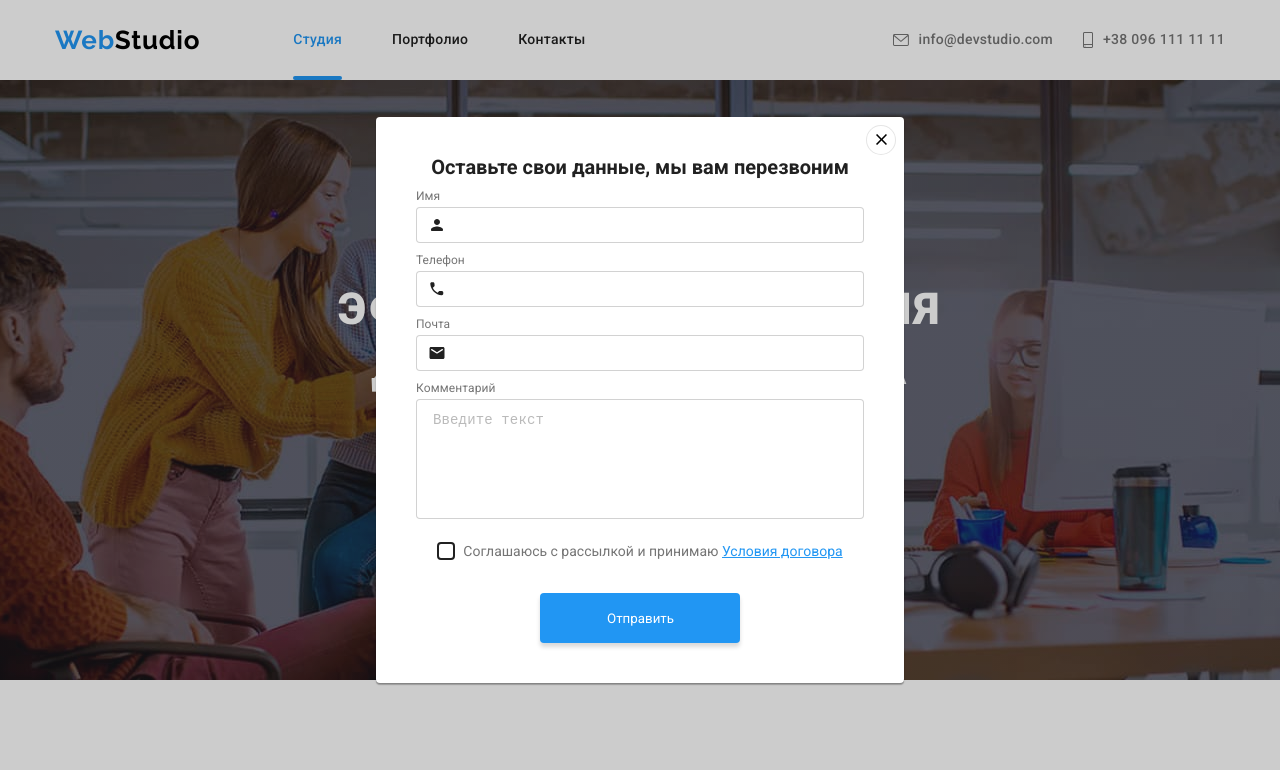
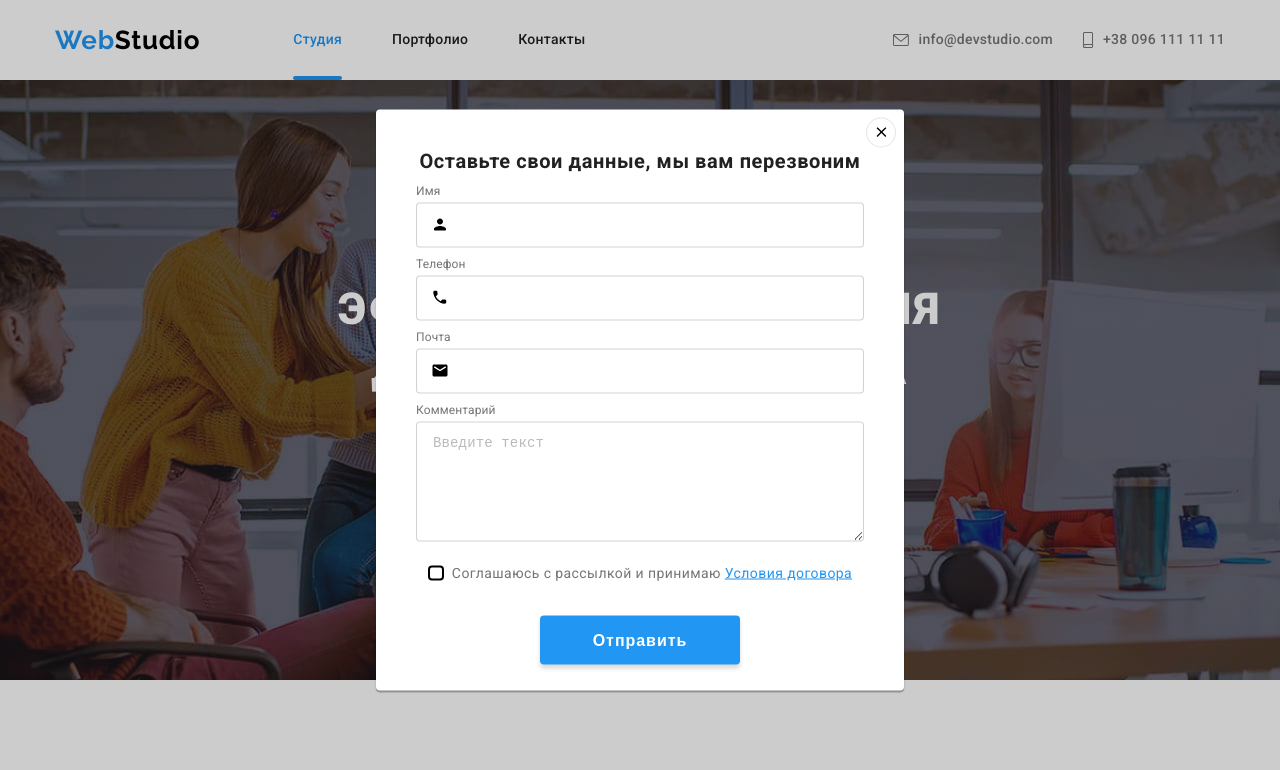
Before and after one commit to Victoriia-Oliinyk/goit-markup-hw-06, a plain HTML site: page index.html in a window 1280 px wide. Both pictures are taken after a click on the button "Заказать услугу". Shown: the top 770 px of the page. Drawn offline with Linux system fonts and the light colour scheme.

Commit message:
Новый вариант модального окна

```diff
--- a/css/styles.css
+++ b/css/styles.css
@@ -287,240 +287,264 @@ body {
   color: var(--accent-color);
 }
 /*---------------------------- Модальное окно ----------------------------*/
-
-.icon-close-modal {
-  fill: currentColor;
-}
-
-.icon-close-modal {
-  fill: #000000;
-}
-.button-close:hover,
-.button-close:focus {
-  color: #2196f3;
-}
-
-.close-button-icon {
-  fill: currentColor;
-}
 .backdrop {
   position: fixed;
   top: 0;
   left: 0;
-  z-index: 10;
-
   width: 100%;
   height: 100%;
+  opacity: 1;
+  background-color: rgba(0, 0, 0, 0.2);
 
-  background-color: rgba(0, 0, 0, 0.2);
+  transition: opacity 250ms cubic-bezier(0.4, 0, 0.2, 1);
 }
+
 .backdrop.is-hidden {
-  visibility: hidden;
   opacity: 0;
   pointer-events: none;
-  transition-property: background-color;
-  transition-duration: 250ms;
-  transition-timing-function: cubic-bezier(0.4, 0, 0.2, 1);
-  transition-property: visibility, opacity;
-  transition-duration: 250ms;
-  transition-timing-function: cubic-bezier(0.4, 0, 0.2, 1);
 }
 
-.backdrop.is-hidden .modal {
-  opacity: 0;
-  transform: translate(-50%, -50%) scale(1.5);
+.backdrop.is-hidden .model-wrapper {
+  transform: translate(-50%, -50%) scale(0.9);
 }
-.modal {
+
+.model-wrapper {
   position: absolute;
   top: 50%;
   left: 50%;
+  width: 528px;
+  height: 581px;
   padding: 40px;
-  width: 528px;
-
   background-color: var(--background-body-color);
-  box-shadow: 0px 1px 3px rgba(0, 0, 0, 0.12), 0px 1px 1px rgba(0, 0, 0, 0.14),
-    0px 2px 1px rgba(0, 0, 0, 0.2);
+  box-shadow: 0px 1px 3px rgb(0 0 0 / 12%), 0px 1px 1px rgb(0 0 0 / 14%),
+    0px 2px 1px rgb(0 0 0 / 20%);
   border-radius: 4px;
-
-  opacity: 1;
   transform: translate(-50%, -50%) scale(1);
-  transition: transform 250ms cubic-bezier(0.4, 0, 0.2, 1),
-    opasity 250ms cubic-bezier(0.4, 0, 0.2, 1);
+  transition: transform cubic-bezier(0.4, 0, 0.2, 1);
 }
 
-/*------------------------------- Форма модального окна -----------------*/
+.model-btn:hover,
+.model-btn:focus {
+  fill: var(--accent-color);
+}
 
-.modal-text {
-  margin-bottom: 12px;
+.model-btn {
+  display: flex;
+  align-items: center;
+  justify-content: center;
+  position: absolute;
+  top: 8px;
+  right: 8px;
+  width: 30px;
+  height: 30px;
+  cursor: pointer;
+  background: var(--background-body-color);
+  border: 1px solid rgba(0, 0, 0, 0.1);
+  border-radius: 50%;
+  transition: fill 250ms cubic-bezier(0.4, 0, 0.2, 1);
+}
+
+/*--------------------- Оформление формы модальном окне --------------------------*/
+.form-group {
   display: block;
-  text-align: center;
+  margin-bottom: 10px;
+}
+.textarea {
+  resize: none;
+}
+.form-textarea {
+  display: block;
+  margin-bottom: 20px;
+}
+
+.form-title {
+  display: block;
   font-weight: 700;
   font-size: 20px;
-  line-height: 23px;
-  line-height: 100%;
-
-  letter-spacing: 3%;
+  line-height: 1.15;
+  text-align: center;
+  letter-spacing: 0.03em;
+  margin-bottom: 12px;
+}
+.form-label {
+  display: block;
+  font-weight: 400;
+  font-size: 12px;
+  line-height: 1.16;
+  letter-spacing: 0.01em;
+  color: var(--primary-text-color);
+  margin-bottom: 4px;
 }
 
 .form-input {
-  margin: 0;
-  padding: 10px 20px 10px 42px;
-  font: inherit;
+  width: 100%;
+  padding: 14px 14px 14px 42px;
+
+  border: 1px solid rgba(33, 33, 33, 0.2);
   border-radius: 4px;
-  border: 1px solid rgba(33, 33, 33, 0.2);
-  width: 100%;
   outline: transparent;
-  cursor: pointer;
-  transition: border 250ms cubic-bezier(0.4, 0, 0.2, 1);
-  transition: fill 250ms cubic-bezier(0.4, 0, 0.2, 1);
 }
-.form-input:focus ~ .icon-modal {
+
+.form-input:hover,
+.form-input:focus {
+  border-color: var(--accent-color);
+}
+
+
+
+.form-input:hover + .form-icon,
+.form-input:focus + .form-icon {
   fill: var(--accent-color);
 }
-.form-input:focus {
-  border: 1px solid var(--accent-color);
+
+.form-icon:hover,
+.form-icon:focus {
+  fill: var(--accent-color);
 }
 
-.form-labal {
+.form-input-container {
+  display: flex;
+  flex-direction: column;
   position: relative;
-
-  display: block;
-  margin-bottom: 10px;
-  text-align: left;
-  font-size: 12px;
-  color: rgba(117, 117, 117, 1);
 }
 
-.icon-modal {
-  fill: rgba(33, 33, 33, 1);
-  transition: fill 250ms cubic-bezier(0.4, 0, 0.2, 1);
-
-  position: absolute;
-  bottom: 9px;
-  left: 12px;
-}
-.icon-modal-form {
-  color: var(--primary-text-color);
-  display: block;
-  margin-bottom: 4px;
-}
-.custom-chekbox {
-  fill: var(--hero-title-color);
+.form-group {
+  position: relative;
 }
 
-.button-modal-form {
-  display: block;
-  margin: 0 auto;
-  padding-top: 10px;
-  padding-right: 28px;
-  padding-bottom: 10px;
-  padding-left: 29px;
-  display: flex;
-  min-width: 200px;
-  height: 50px;
-  cursor: pointer;
-  color: var(--hero-title-color);
-  background-color: var(--accent-color);
-  box-shadow: 0px 4px 4px 0px rgba(0, 0, 0, 0.15);
-  border: 1px solid transparent;
-  border-radius: 4px;
-  justify-content: center;
-  align-items: center;
-  transition-property: background-color;
-  transition-duration: 250ms;
-  transition-timing-function: cubic-bezier(0.4, 0, 0.2, 1);
-  font-family: inherit;
+.form-icon {
+  position: absolute;
+  bottom: 14px;
+  left: 15px;
 }
 
-.button-modal-form:hover,
-.button-modal-form:focus {
-  background-color: rgba(24, 140, 232, 1);
-  box-shadow: 0px 4px 4px 0px rgba(0, 0, 0, 0.25);
-}
-/*-------------------------- Комментарии в форме ----------------------*/
-
-.comment-group {
+.form-comments {
   display: flex;
-  flex-direction: column;
-  margin-bottom: 20px;
-}
-
-.comment {
-  font-size: 12px;
-  line-height: 1.17;
-  letter-spacing: 0.01em;
-  margin-bottom: 4px;
-  color: var(--primary-text-color);
-}
-.textarea-form {
-  display: block;
-  padding: 12px 16px;
   width: 100%;
   height: 120px;
-  resize: none;
+
   border: 1px solid rgba(33, 33, 33, 0.2);
   border-radius: 4px;
-  transition: box-shadow 250ms cubic-bezier(0.4, 0, 0.2, 1);
+  padding: 12px 16px;
+  outline: transparent;
 }
+ .form-comments:hover,
+ .form-comments:focus {
+   border-color: var(--accent-color);
+ }
 
-.textarea-form:focus {
-  outline: transparent;
-  border: 1px solid var(--accent-color);
-}
-.textarea-form::placeholder {
+.form-comments::placeholder {
   font-size: 14px;
   line-height: 16px;
   letter-spacing: 0.01em;
-  color: rgba(117, 117, 117, 0.5);
+  color: rgba(117, 117, 117, 0.5);}
+
+.form-polisy-group {
+  display: flex;
+  font-weight: 400;
+  font-size: 14px;
+  line-height: 1.71;
+  letter-spacing: 0.03em;
+  align-items: center;
+  justify-content: center;
+  color: var(--second-text-color);
+  cursor: pointer;
 }
 
-/*----------------------------- Чекбокс------------------------- */
-.form-policy-group {
+.custom-checkbox {
+  width: 16px;
+  height: 15px;
+  margin-right: 8px;
   display: flex;
   align-items: center;
   justify-content: center;
-  margin-bottom: 30px;
+
+  border-radius: 4px;
+  border: 2px solid #000000;
+  outline-offset: -2px;
+  cursor: pointer;
 }
 
-.custom-checkbox {
-  width: 18px;
-  height: 18px;
-  margin-right: 8px;
-  cursor: pointer;
-  display: flex;
-  align-items: center;
-  justify-content: center;
-  fill: #ffffff;
-  border-radius: 4px;
-  outline: none;
-  border: 2px solid var(--title-text-color);
-
-  transition: border 250ms cubic-bezier(0.4, 0, 0.2, 1);
+.custom-checkbox-icon {
+  opacity: 0;
+  transition: transform 250ms cubic-bezier(0.4, 0, 0.2, 1),
+    opacity 250ms cubic-bezier(0.4, 0, 0.2, 1);
 }
 
-.checkbox + .custom-checkbox {
-
-  border: 2px solid var(--title-text-color);
-  outline: none;
+.checkbox:checked + .custom-checkbox-icon {
+  opacity: 1;
 }
 
+.form-polisy-decs {
+  font-weight: 400;
+  font-size: 14px;
+  line-height: 1.71;
+  letter-spacing: 0.03em;
 
- .checkbox:checked:focus + .custom-checkbox {
-  border: 2px solid var(--accent-color);
- background-color: var(--accent-color);
- fill: #ffffff;
- background-image: url(../images/icons.svg/symbol-ds.svg#icon-check);
+  color: var(--primary-text-color);
 }
 
-.form-policy-desc {
-  font-size: 14px;
-  color: var(--primary-text-color);
-  line-height: 24px;
-  letter-spacing: 3%;
+.visually-hidden-checkbox {
+  position: absolute;
+  width: 1px;
+  height: 1px;
+  margin: -1px;
+  border: 0;
+  padding: 0;
+  white-space: nowrap;
+  clip-path: inset(100%);
+  clip: rect(0 0 0 0);
+  overflow: hidden;
 }
 
-.form-policy-link {
+.checkbox:checked + .custom-checkbox {
+  fill: #ffffff;
+}
+.checkbox:focus + .custom-checkbox {
+background-color: var(--accent-color);
+  border-color: var(--accent-color);
+  fill: #ffffff;
+}
+
+.checkbox:checked + .custom-checkbox .custom-checkbox-icon {
+  opacity: 1;
+}
+
+.custom-checkbox-icon {
+  opacity: 0;
+  transition: 250ms cubic-bezier(0.4, 0, 0.2, 1);
+}
+
+.checkbox-label-link {
   color: var(--accent-color);
+}
+
+.submit-btn {
+  display: flex;
+  margin-left: auto;
+  margin-right: auto;
+  margin-top: 30px;
+  justify-content: center;
+  align-items: center;
+  text-align: center;
+  padding: 10px 16px;
+  min-width: 200px;
+  background-color: var(--accent-color);
+  color: var(--background-body-color);
+  font-weight: 700;
+  font-size: 16px;
+  line-height: 1.87;
+  letter-spacing: 0.06em;
+  cursor: pointer;
+  border-width: 0;
+  border-radius: 4px;
+  box-shadow: 0px 4px 4px rgb(0 0 0 / 15%);
+  transition: background-color  250ms cubic-bezier(0.4, 0, 0.2, 1);
+}
+
+.form-input-container:focus-within {
+  fill: var(--accent-color);
+  border-color: var(--accent-color);
 }
 
 /*---------------------------- section----------------------- */
--- a/index.html
+++ b/index.html
@@ -87,103 +87,76 @@
         </div>
       </section>
 <div data-modal class="backdrop is-hidden">
-        <div class="modal">
-          <button data-modal-close type="button" class="button-close">
-            <svg class="close-button-icon" width="18px" height="18px">
+      <div class="model-wrapper">
+        <button data-modal-close class="model-btn">
+          <svg width="18" height="18">
             <use
                 href="./images/icons.svg/symbol-defs1.svg#icon-close-modal"
               ></use>
           </svg>
         </button>
-          <!-- ======================================================================= -->
-          <!------------------ Форма модального окна --------------------------->
-          <!-- ======================================================================== -->
-
-          <div class="modal-main">
-            <strong class="modal-text"
-              >Оставьте свои данные, мы вам перезвоним</strong
-            >
-
-            <form class="form">
-              <label for="name" class="form-labal">
-                <span class="icon-modal-form">Имя</span>
-                <input type="text" class="form-input" name="name" id="name" />
-                <svg class="icon-modal" width="18px" height="18px">
+        <strong class="form-title">Оставьте свои данные, мы вам перезвоним</strong>
+        <form class="modal-form">
+          <label class="form-group">
+            <span class="form-label">Имя</span>
+            <div class="form-input-container">
+              <input class="form-input" type="text" name="user-name" required />
+              <svg class="form-icon" width="18" height="18">
                  <use
                     href="./images/icons.svg/symbol-defss.svg#icon-person"
                   ></use>
               </svg>
+            </div>
           </label>
-
-              <label for="tel" class="form-labal">
-                <span class="icon-modal-form">Телефон</span>
-                <input type="tel" class="form-input" name="tel" id="tel" />
-                <svg class="icon-modal" width="18px" height="18px">
+          <label class="form-group">
+            <span class="form-label">Телефон</span>
+            <div class="form-input-container">
+              <input class="form-input" type="fone" name="user-fone" required />
+              <svg class="form-icon" width="18" height="18">
                 <use
                     href="./images/icons.svg/symbol-defss.svg#icon-phone"
                   ></use>
               </svg>
+            </div>
           </label>
-
-              <label for="mail" class="form-labal">
-                <span class="icon-modal-form">Почта</span>
-                <input type="email" class="form-input" name="mail" id="mail" />
-                <svg class="icon-modal" width="18px" height="18px">
+          <label class="form-group">
+            <span class="form-label">Почта</span>
+            <div class="form-input-container">
+              <input class="form-input" type="email" name="user-male" required />
+              <svg class="form-icon" width="18" height="18">
                 <use
                     href="./images/icons.svg/symbol-defss.svg#icon-email"
                   ></use>
               </svg>
+            </div>
           </label>
-
-              <!-- =========================================================================== -->
-              <!------------------------ Комментарии в форме ------------------------->
-              <!-- =========================================================================== -->
-
-              <div class="comment-group">
-                <label for="comment" class="comment">Комментарий</label>
+          <label class="form-textarea">
+            <span class="form-label">Комментарий</span>
             <textarea
-                  class="textarea-form"
-                  name="comment"
-                  id="comment"
-                  rows="10"
+              class="form-comments"
+              name="comment-form"
               placeholder="Введите текст"
             ></textarea>
-              </div>
-
-              <!-- ===========================================================================   -->
-              <!------------------------------ Чекбокс ------------------------------->
-              <!-- ======================================================================= -->
-
-              <label class="form-policy-group">
-                <input
-                  class="checkbox visually-hidden"
-                  type="checkbox"
-                  tabindex="-1"
-                  id="chk1-label"
-                />
-                <span
-                  class="custom-checkbox"
-                  tabindex="0"
-                  role="checkbox"
-                  aria-checked="false"
-                  aria-labelledby="chk1-label"
-                >
-                   <svg class="custom-checkbox-icon" width="18" height="18">
+          </label>
+          <label class="form-polisy-group">
+            <input class="visually-hidden-checkbox checkbox" type="checkbox" required />
+            <span class="custom-checkbox">
+              <svg class="custom-checkbox-icon" width="20" height="20">
                <use
                       href="./images/icons.svg/symbol-ds.svg#icon-Vector-3"
                     ></use>
               </svg>
             </span>
-                <span class="form-policy-desc"
-                  >Соглашаюсь с рассылкой и принимаю
-                  <a class="form-policy-link" href="">Условия договора</a>
+            <span class="form-polisy-decs">
+              Соглашаюсь с рассылкой и принимаю
+              <a class="checkbox-label-link" href="">Условия договора</a>
             </span>
           </label>
-              <button class="button-modal-form" type="submit">Отправить</button>
+          <button class="btn submit-btn" type="submit">Отправить</button>
         </form>
       </div>
     </div>
-      </div>
+
 
       <!-- ============================================================================ -->
       <!------------------------------------Преимущества------------------------>
```
Lines whose indentation alone changed are shown as unchanged.
